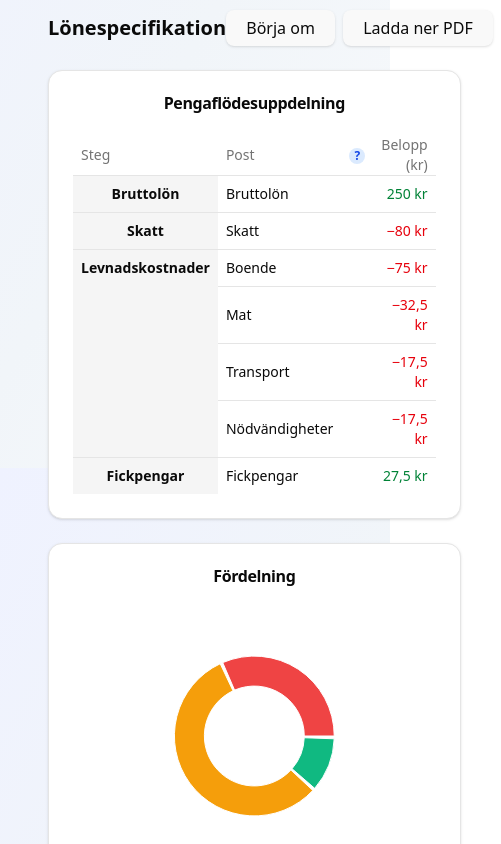
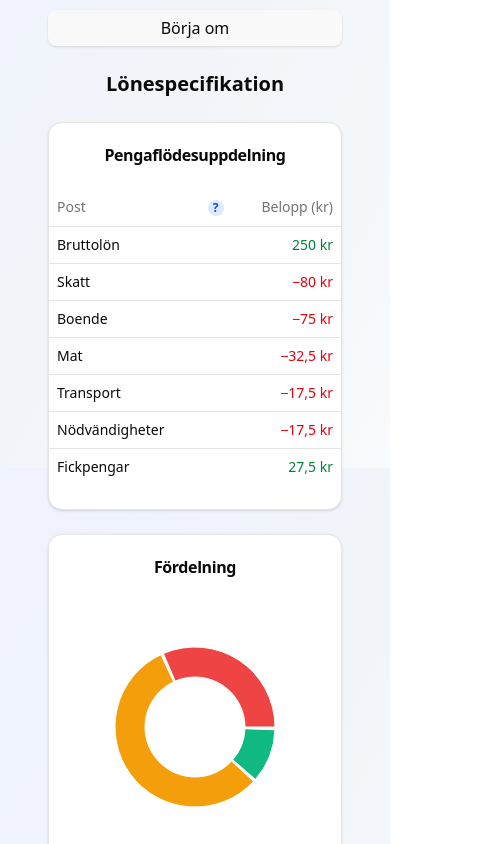
Before and after one commit to davidsteinar/fickpengar.se, a React (Vite) app: page / in a window 390 px wide. Shown: the part 1220-2064 px from the top of the page, 501 px wide, since content can reach past the window. Built offline with nearby package versions, Linux system fonts and the light colour scheme.

Commit message:
update CalculatorForm to handle empty rate input; adjust Swish QR amount formatting

```diff
--- a/src/components/CalculatorForm.tsx
+++ b/src/components/CalculatorForm.tsx
@@ -131,11 +131,13 @@ export function CalculatorForm({ onFormChange, formState }: Props) {
                   <Input
                     className="bg-background pl-9"
                     id="rate-input"
-                    placeholder="0"
                     step="1"
                     type="number"
-                    value={rate}
-                    onChange={e => onFormChange({ rate: Number(e.target.value) })}
+                    value={rate ?? ''}
+                    onChange={e => {
+                      const val = e.target.value;
+                      onFormChange({ rate: val === '' ? undefined : Number(val) });
+                    }}
                   />
                 </div>
                 <div className="relative w-1/2">
--- a/src/components/ResultsView.tsx
+++ b/src/components/ResultsView.tsx
@@ -70,24 +70,24 @@ export function ResultsView({ result, onReset, onGeneratePdf, PieChart }: Props)
 
 
   return (
-    <div className="space-y-6">
-      <div className="flex items-center justify-between">
-        <h2 className="text-xl font-semibold">{result.mode === 'employee' ? 'Lönespecifikation' : 'Fakturasammanställning'}</h2>
-        <div className="flex gap-2">
-          <Button variant="outline" onClick={onReset}>Börja om</Button>
-          <Button variant="outline" onClick={onGeneratePdf}>Ladda ner PDF</Button>
+    <div className="space-y-6 px-0 sm:px-4 md:px-6">
+      <div className="flex flex-col md:flex-row md:items-center md:justify-between gap-3">
+        <div className="flex flex-col sm:flex-row gap-2 w-full md:w-auto">
+          <Button className="w-full sm:w-auto" variant="outline" onClick={onReset}>Börja om</Button>
         </div>
       </div>
+      <h2 className="text-xl font-semibold">{result.mode === 'employee' ? 'Lönespecifikation' : 'Fakturasammanställning'}</h2>
       <div className="grid gap-6 md:grid-cols-3">
-        <Card className="md:col-span-2">
+        <Card className="md:col-span-2 overflow-hidden sm:rounded-lg">
           <CardHeader>
             <CardTitle>Pengaflödesuppdelning</CardTitle>
           </CardHeader>
-          <CardContent>
+          <CardContent className="px-0 sm:px-4">
+            <div className="overflow-x-auto">
             <Table>
               <TableHeader>
                 <TableRow>
-                  <TableHead className="w-44">Steg</TableHead>
+                  <TableHead className="w-44 hidden sm:table-cell">Steg</TableHead>
                   <TableHead>Post</TableHead>
                   <TableHead className="w-12 text-center" title="Förklaring">
                     <span className="inline-block w-4 h-4 bg-blue-100 text-blue-700 rounded-full text-center font-bold text-xs leading-4 align-middle select-none">?</span>
@@ -112,7 +112,7 @@ export function ResultsView({ result, onReset, onGeneratePdf, PieChart }: Props)
                     // Section 1: VAT flow
                     rows.push(
                       <TableRow key="gross">
-                        <TableCell rowSpan={3} className="align-top font-semibold bg-muted">Momsflöde</TableCell>
+                        <TableCell rowSpan={3} className="align-top font-semibold bg-muted hidden sm:table-cell">Momsflöde</TableCell>
                         <TableCell className="text-left">{ENTREPRENEUR_EXPLANATIONS.gross.label}</TableCell>
                         <TableCell className="text-center group relative">
                           <div className="w-full h-full">
@@ -152,7 +152,7 @@ export function ResultsView({ result, onReset, onGeneratePdf, PieChart }: Props)
                     // Section 2: Taxes & deductions
                     rows.push(
                       <TableRow key="schablonavdrag">
-                        <TableCell rowSpan={5} className="align-top font-semibold bg-muted">Skatter & Avdrag</TableCell>
+                        <TableCell rowSpan={5} className="align-top font-semibold bg-muted hidden sm:table-cell">Skatter & Avdrag</TableCell>
                         <TableCell className="text-left">
                           <div className="flex flex-col">
                             {ENTREPRENEUR_EXPLANATIONS.schablonavdrag.label}
@@ -229,7 +229,7 @@ export function ResultsView({ result, onReset, onGeneratePdf, PieChart }: Props)
                     // Section 3: Living & final profit
                     rows.push(
                       <TableRow key="livingOverhead">
-                        <TableCell rowSpan={2} className="align-top font-semibold bg-muted">Levnad & Vinst</TableCell>
+                        <TableCell rowSpan={2} className="align-top font-semibold bg-muted hidden sm:table-cell">Levnad & Vinst</TableCell>
                         <TableCell className="text-left">{ENTREPRENEUR_EXPLANATIONS.livingOverhead.label}</TableCell>
                         <TableCell className="text-center group relative">
                           <div className="w-full h-full">
@@ -298,7 +298,7 @@ export function ResultsView({ result, onReset, onGeneratePdf, PieChart }: Props)
                     const rows: React.ReactNode[] = []
                     if (gross) rows.push(
                       <TableRow key="gross">
-                        <TableCell rowSpan={1} className="align-top font-semibold bg-muted">Bruttolön</TableCell>
+                        <TableCell rowSpan={1} className="align-top font-semibold bg-muted hidden sm:table-cell">Bruttolön</TableCell>
                         <TableCell className="text-left">{EMPLOYEE_EXPLANATIONS.gross.label}</TableCell>
                         <TableCell className="text-center group relative">
                           <div className="w-full h-full">
@@ -310,7 +310,7 @@ export function ResultsView({ result, onReset, onGeneratePdf, PieChart }: Props)
                     )
                     if (taxes) rows.push(
                       <TableRow key="taxes">
-                        <TableCell rowSpan={1} className="align-top font-semibold bg-muted">Skatt</TableCell>
+                        <TableCell rowSpan={1} className="align-top font-semibold bg-muted hidden sm:table-cell">Skatt</TableCell>
                         <TableCell className="text-left">{EMPLOYEE_EXPLANATIONS.taxes.label}</TableCell>
                         <TableCell className="text-center group relative">
                           <div className="w-full h-full">
@@ -323,7 +323,7 @@ export function ResultsView({ result, onReset, onGeneratePdf, PieChart }: Props)
                     const livingLines = [housing, food, transport, essentials].filter(Boolean)
                     if (livingLines.length) livingLines.forEach((line, idx) => rows.push(
                       <TableRow key={line!.key}>
-                        {idx === 0 && <TableCell rowSpan={livingLines.length} className="align-top font-semibold bg-muted">Levnadskostnader</TableCell>}
+                        {idx === 0 && <TableCell rowSpan={livingLines.length} className="align-top font-semibold bg-muted hidden sm:table-cell">Levnadskostnader</TableCell>}
                         <TableCell className="text-left">{EMPLOYEE_EXPLANATIONS[line!.key]?.label ?? line!.label}</TableCell>
                         <TableCell className="text-center group relative">
                           <div className="w-full h-full">
@@ -335,7 +335,7 @@ export function ResultsView({ result, onReset, onGeneratePdf, PieChart }: Props)
                     ))
                     if (discretionary) rows.push(
                       <TableRow key={discretionary.key}>
-                        <TableCell rowSpan={1} className="align-top font-semibold bg-muted">Fickpengar</TableCell>
+                        <TableCell rowSpan={1} className="align-top font-semibold bg-muted hidden sm:table-cell">Fickpengar</TableCell>
                         <TableCell className="text-left">{EMPLOYEE_EXPLANATIONS.discretionary.label}</TableCell>
                         <TableCell className="text-center group relative">
                           <div className="w-full h-full">
@@ -350,13 +350,14 @@ export function ResultsView({ result, onReset, onGeneratePdf, PieChart }: Props)
                 )}
               </TableBody>
             </Table>
+            </div>
           </CardContent>
         </Card>
-        <Card>
+        <Card className="sm:rounded-lg">
           <CardHeader>
             <CardTitle>Fördelning</CardTitle>
           </CardHeader>
-          <CardContent>
+          <CardContent className="px-0 sm:px-4">
             {PieChart ? <PieChart data={result.chart} /> : <div className="text-muted-foreground text-sm">Cirkeldiagram laddas...</div>}
             <div className="mt-4 flex flex-wrap gap-3 justify-center">
               {result.chart.map((item, idx) => {
@@ -372,6 +373,8 @@ export function ResultsView({ result, onReset, onGeneratePdf, PieChart }: Props)
             </div>
           </CardContent>
         </Card>
+        <Button className="w-full sm:w-auto" variant="outline" onClick={onGeneratePdf}>Ladda ner PDF</Button>
+
       </div>
       {/* <div className="space-y-4">
         <Card>
--- a/src/components/SwishQrGenerator.tsx
+++ b/src/components/SwishQrGenerator.tsx
@@ -92,7 +92,8 @@ const SwishQrGenerator: React.FC<SwishQrGeneratorProps> = ({ formState }) => {
       return;
     }
     setError(null);
-    const url = buildSwishUrl(trimmedPhone, amount, taskName);
+    const roundedAmount = Math.round(amount);
+    const url = buildSwishUrl(trimmedPhone, roundedAmount, taskName);
     console.log('Generating Swish QR:', url);
     setQrValue(url);
   };
@@ -184,7 +185,7 @@ const SwishQrGenerator: React.FC<SwishQrGeneratorProps> = ({ formState }) => {
         </div>
         {amount > 0 && (
           <div style={{ marginTop: 10, fontSize: 15, color: '#333' }}>
-            Belopp: <b>{amount.toFixed(2)} kr</b>
+            Belopp: <b>{amount.toFixed(0)} kr</b>
           </div>
         )}
       </div>
```
